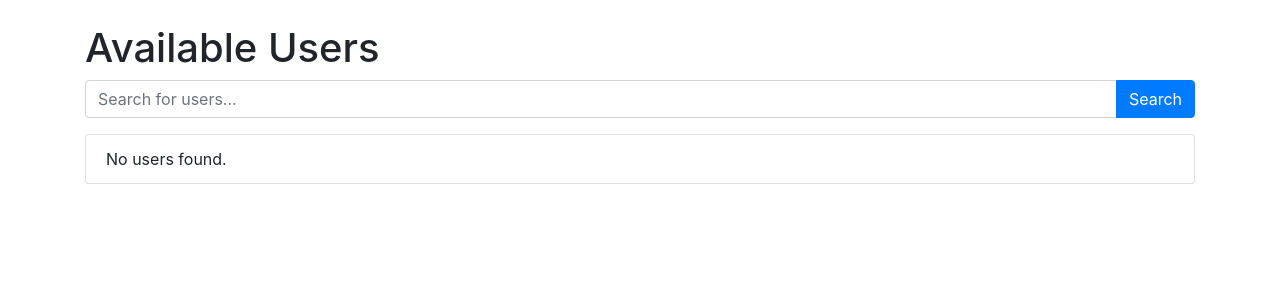
After one commit to ManaliTanna/PDS_project2, a Django app: template myapp/templates/users.html in a window 1280 px wide. The commit adds this page. Shown: the top 300 px of the page. Run offline with Django 5.2, Linux system fonts and the light colour scheme; the template is opened without the code that fills it, so the values that code supplies are empty; some libraries are stand-ins or nearby versions.

Commit message:
added users list

```diff
--- a/myapp/templates/home.html
+++ b/myapp/templates/home.html
@@ -80,8 +80,8 @@
             </div>
             <div class="col-6">
                 <!-- Search Bar -->
-                <form class="form-inline d-flex justify-content-center">
-                    <input class="form-control mr-sm-2" type="search" placeholder="Search" aria-label="Search">
+                <form class="form-inline d-flex justify-content-center" method="get" action="{% url 'search_users' %}">
+                    <input class="form-control mr-sm-2" type="search" placeholder="Search" aria-label="Search" name="search_term">
                     <button class="btn btn-outline-primary my-2 my-sm-0" type="submit">Search</button>
                 </form>
             </div>
@@ -167,7 +167,7 @@
                     </div>
                     <ul class="list-group list-group-flush">
                         <li class="list-group-item"><a href="#">Threads with New Messages</a></li>
-                        <li class="list-group-item"><a href="#">Newly Joined Members</a></li>
+                        <li class="list-group-item"><a href="{% url 'users' %}">Members</a></li>
                         <li class="list-group-item"><a href="{% url 'blocks' %}">Apply to Join a Block</a></li>
                     </ul>
                 </div>
--- /dev/null
+++ b/myapp/templates/users.html
@@ -0,0 +1,56 @@
+<!DOCTYPE html>
+<html lang="en">
+<head>
+    <meta charset="UTF-8">
+    <meta name="viewport" content="width=device-width, initial-scale=1.0">
+    <title>Available Users</title>
+    <!-- Bootstrap CSS -->
+    <link href="https://stackpath.bootstrapcdn.com/bootstrap/4.5.2/css/bootstrap.min.css" rel="stylesheet">
+    <!-- Custom CSS -->
+    <style>
+        /* Add custom CSS styles here */
+    </style>
+</head>
+<body>
+    <div class="container mt-4">
+        <h1>Available Users</h1>
+        <!-- Search form -->
+        <form method="get" action="{% url 'search_users' %}" class="input-group mb-3">
+            <input type="text" name="search_term" class="form-control" placeholder="Search for users..." aria-label="Search for users">
+            <div class="input-group-append">
+                <button class="btn btn-primary" type="submit" id="search-button">Search</button>
+            </div>
+        </form>
+        <!-- Users list -->
+        <ul class="list-group">
+            {% for user in users %}
+            <li class="list-group-item d-flex justify-content-between align-items-center">
+                {{ user.first_name }} {{ user.last_name }}
+                <span>
+                    <button class="btn btn-primary btn-sm" onclick="addFriend('{{ user.user_id }}')">Add Friend</button>
+                    <button class="btn btn-success btn-sm" onclick="addNeighbor('{{ user.user_id }}')">Add Neighbor</button>
+                </span>
+            </li>
+            {% empty %}
+            <li class="list-group-item">No users found.</li>
+            {% endfor %}
+        </ul>
+    </div>
+    <!-- Bootstrap JS -->
+    <script src="https://code.jquery.com/jquery-3.5.1.slim.min.js"></script>
+    <script src="https://cdn.jsdelivr.net/npm/@popperjs/core@2.5.3/dist/umd/popper.min.js"></script>
+    <script src="https://stackpath.bootstrapcdn.com/bootstrap/4.5.2/js/bootstrap.min.js"></script>
+    <!-- Custom JavaScript -->
+    <script>
+        function addFriend(userId) {
+            // Send a request to your backend to add the user as a friend
+            console.log('Adding user ' + userId + ' as a friend...');
+        }
+
+        function addNeighbor(userId) {
+            // Send a request to your backend to add the user as a neighbor
+            console.log('Adding user ' + userId + ' as a neighbor...');
+        }
+    </script>
+</body>
+</html>
--- a/myapp/urls.py
+++ b/myapp/urls.py
@@ -15,6 +15,9 @@ urlpatterns = [
     path('membership_requests/', views.membership_requests, name='membership_requests'),
     path('approve_membership/<int:application_id>/', views.approve_membership, name='approve_membership'),
     path('reject_membership/<int:application_id>/', views.reject_membership, name='reject_membership'),
+    path('users/', views.users, name='users'),
+    path('search_users/', views.search_users, name='search_users'),
+    path('add_neighbor/', views.add_neighbor, name='add_neighbor'),
 
 
 ]
```
Also changed, not shown: myapp/views.py (+46 -1 lines).
